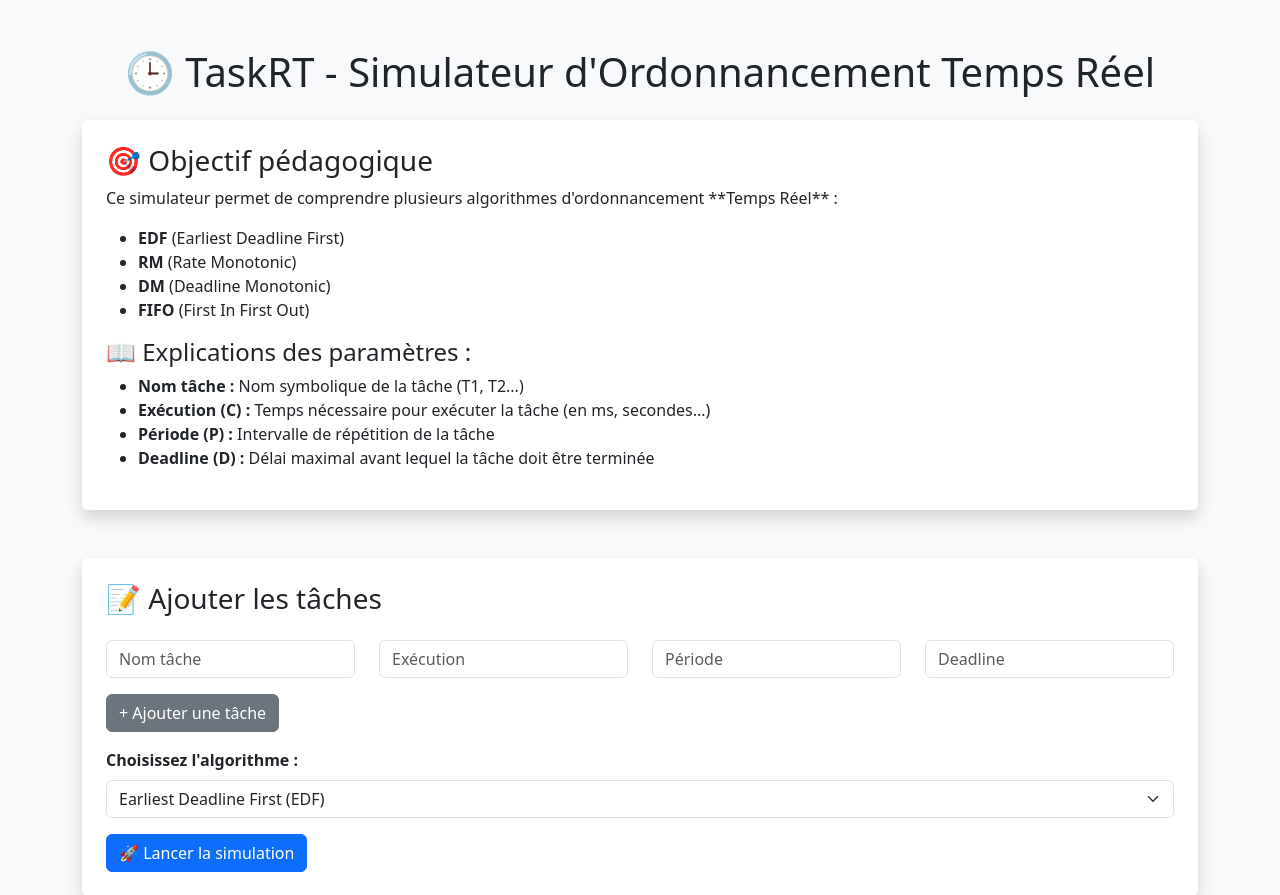
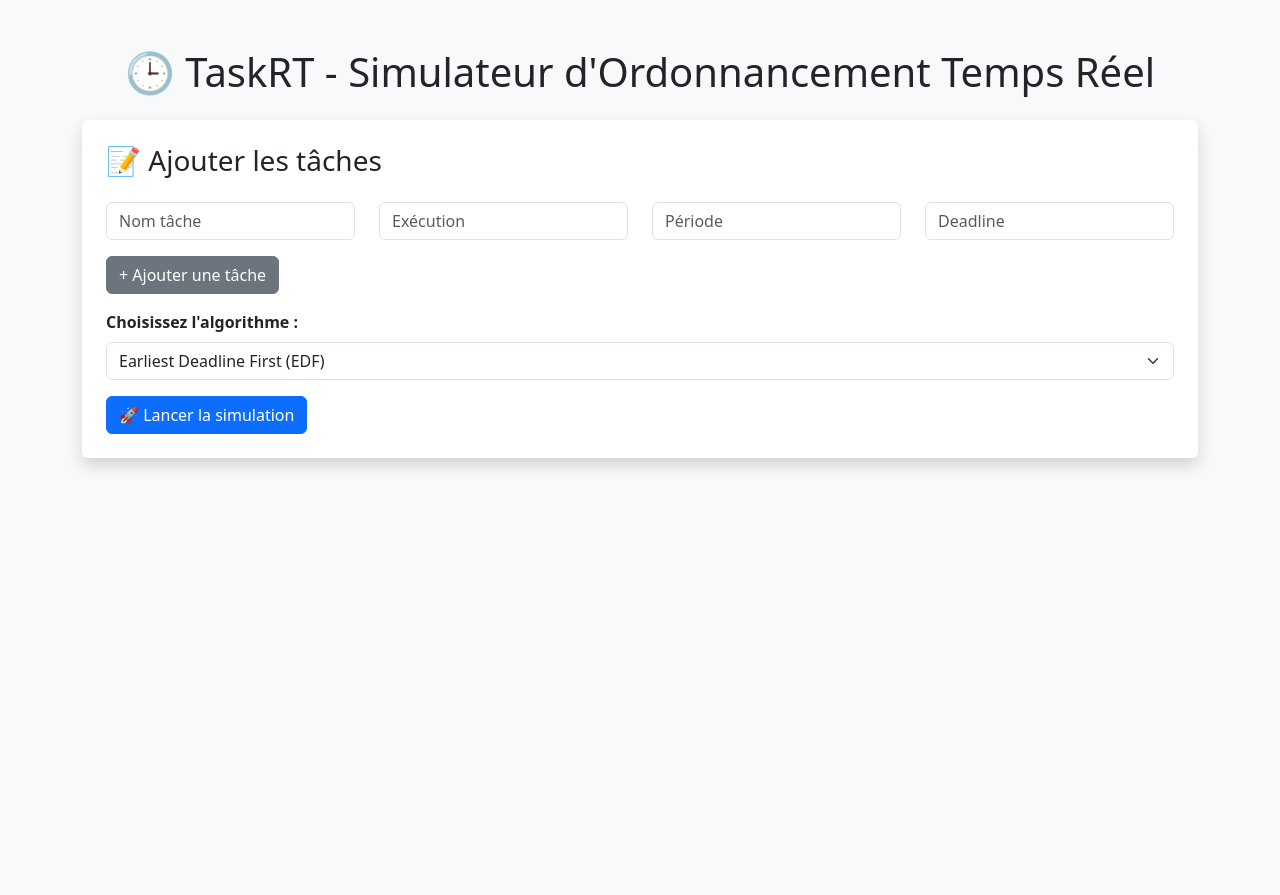
Before and after one commit to EJM0101/taskrt, a Flask app: page / in a window 1280 px wide. Shown: the top 895 px of the page. After the commit the page ends 469 px from the top, so only its background shows below. Run offline with Flask 3, Linux system fonts and the light colour scheme.

Commit message:
Update index.html

```diff
--- a/templates/index.html
+++ b/templates/index.html
@@ -10,26 +10,7 @@
 <div class="container py-5">
     <h1 class="mb-4 text-center">🕒 TaskRT - Simulateur d'Ordonnancement Temps Réel</h1>
 
-    <div class="mb-5 p-4 bg-white rounded shadow">
-        <h3>🎯 Objectif pédagogique</h3>
-        <p>Ce simulateur permet de comprendre plusieurs algorithmes d'ordonnancement **Temps Réel** :</p>
-        <ul>
-            <li><strong>EDF</strong> (Earliest Deadline First)</li>
-            <li><strong>RM</strong> (Rate Monotonic)</li>
-            <li><strong>DM</strong> (Deadline Monotonic)</li>
-            <li><strong>FIFO</strong> (First In First Out)</li>
-        </ul>
-
-        <h4>📖 Explications des paramètres :</h4>
-        <ul>
-            <li><strong>Nom tâche :</strong> Nom symbolique de la tâche (T1, T2...)</li>
-            <li><strong>Exécution (C) :</strong> Temps nécessaire pour exécuter la tâche (en ms, secondes...)</li>
-            <li><strong>Période (P) :</strong> Intervalle de répétition de la tâche</li>
-            <li><strong>Deadline (D) :</strong> Délai maximal avant lequel la tâche doit être terminée</li>
-        </ul>
-    </div>
-
-    <form method="POST" action="/simulate" class="p-4 bg-white rounded shadow">
+    <form method="POST" class="p-4 bg-white rounded shadow">
         <h3 class="mb-4">📝 Ajouter les tâches</h3>
 
         <div id="task-list">
@@ -44,7 +25,7 @@
                     <input name="period" placeholder="Période" type="number" min="1" class="form-control" required>
                 </div>
                 <div class="col">
-                    <input name="deadline" placeholder="Deadline" type="number" min="1" class="form-control" required>
+                    <input name="deadline" placeholder="Deadline" type="number" min="1" class="form-control">
                 </div>
             </div>
         </div>
@@ -52,7 +33,7 @@
         <button type="button" class="btn btn-secondary mb-3" onclick="addTask()">+ Ajouter une tâche</button>
 
         <div class="mb-3">
-            <label for="algorithm" class="form-label"><strong>Choisissez l'algorithme :</strong></label>
+            <label class="form-label"><strong>Choisissez l'algorithme :</strong></label>
             <select name="algorithm" class="form-select" required>
                 <option value="EDF">Earliest Deadline First (EDF)</option>
                 <option value="RM">Rate Monotonic (RM)</option>
@@ -80,7 +61,7 @@ function addTask() {
         <input name="period" placeholder="Période" type="number" min="1" class="form-control" required>
     </div>
     <div class="col">
-        <input name="deadline" placeholder="Deadline" type="number" min="1" class="form-control" required>
+        <input name="deadline" placeholder="Deadline" type="number" min="1" class="form-control">
     </div>
   `;
   document.getElementById("task-list").appendChild(div);
```
